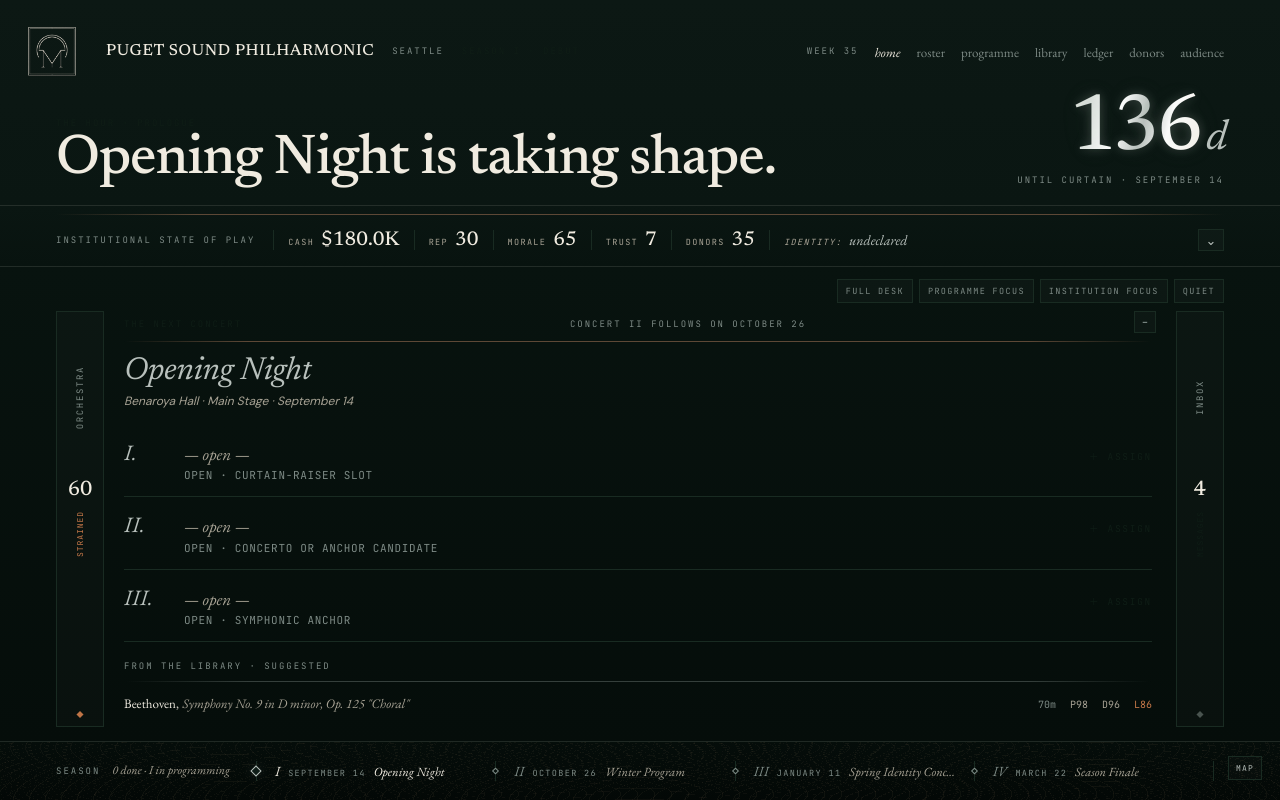
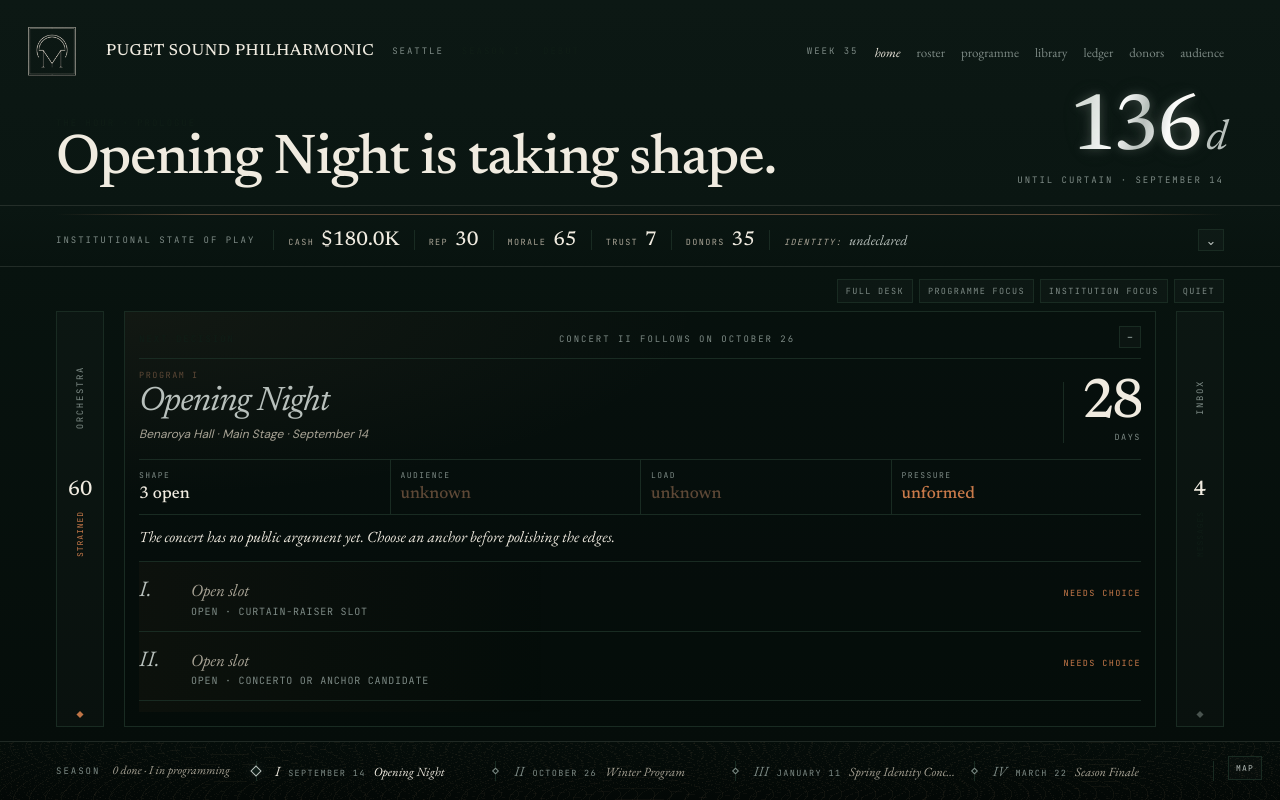
Before and after one commit to lrobadey/orchestramanager, a React (Vite) app: page / in a window 1280 px wide. Both pictures are taken after a click on the button "PROGRAMME FOCUS". Built offline with nearby package versions, Linux system fonts and the light colour scheme.

Commit message:
Clarify home next concert decision card

```diff
--- a/src/components/home/FloorColumns.tsx
+++ b/src/components/home/FloorColumns.tsx
@@ -219,30 +219,57 @@ function NextConcertColumn({ slotName, idx, workCount, selectedWorks, suggested,
   const days = daysToCurtain(idx)
   const date = concertDate(idx)
   const followUpDate = concertDate(Math.min(idx + 1, 3))
+  const visibleWorks = selectedWorks.slice(0, workCount)
+  const openSlots = visibleWorks.filter(w => !w).length
+  const assignedWorks = visibleWorks.filter((w): w is Work => Boolean(w))
+  const avgDraw = averageMetric(assignedWorks, 'audienceDraw')
+  const avgLoad = averageMetric(assignedWorks, 'rehearsalLoad')
+  const stakes = concertStakes(openSlots, avgDraw, avgLoad, seasonComplete)
 
   return (
-    <section className="floor-panel floor-panel-programme">
-      <div className="floor-col-head">
-        <span className="hc-eyebrow" style={{ color: 'var(--bark)' }}>The next concert</span>
+    <section className="floor-panel floor-panel-programme next-decision-card">
+      <div className="floor-col-head next-decision-head">
+        <span className="hc-eyebrow" style={{ color: 'var(--bark)' }}>Next decision</span>
         <span className="hc-eyebrow">{seasonComplete ? 'Season closed' : idx < 3 ? `Concert ${CONCERT_ROMAN[idx + 1]} follows on ${followUpDate}` : 'Final concert of the season'}</span>
         <button type="button" className="floor-collapse-btn" onClick={onCollapse} aria-label="Collapse programme panel">−</button>
       </div>
-      <div className="floor-panel-body">
-        <div className="hc-rule-brown" style={{ marginBottom: 12 }} />
-        <div className="next-title-line"><span className="accent">{slotName}</span></div>
-        <div className="next-meta">{VENUE_NAME} · {seasonComplete ? '—' : date}</div>
-        <div className="next-slots">
-          {selectedWorks.slice(0, workCount).map((w, i) => (
-            <div key={i} className="next-slot-row">
+      <div className="floor-panel-body next-decision-body">
+        <div className="next-decision-hero">
+          <div>
+            <div className="next-decision-kicker">Program {CONCERT_ROMAN[idx]}</div>
+            <div className="next-title-line"><span className="accent">{slotName}</span></div>
+            <div className="next-meta">{VENUE_NAME} · {seasonComplete ? '—' : date}</div>
+          </div>
+          <div className="next-days-block" aria-label={`${days} days until curtain`}>
+            <strong>{days}</strong>
+            <span>{seasonComplete ? 'closed' : 'days'}</span>
+          </div>
+        </div>
+
+        <div className="next-stakes-strip" aria-label="Concert state of play">
+          <div><span>Shape</span><strong>{openSlots} open</strong></div>
+          <div><span>Audience</span><strong className={stakes.audienceTone}>{stakes.audience}</strong></div>
+          <div><span>Load</span><strong className={stakes.loadTone}>{stakes.load}</strong></div>
+          <div><span>Pressure</span><strong className={stakes.pressureTone}>{stakes.pressure}</strong></div>
+        </div>
+
+        <p className="next-decision-read">{stakes.read}</p>
+
+        <div className="next-slots next-slot-ledger">
+          {visibleWorks.map((w, i) => (
+            <div key={i} className={`next-slot-row${w ? ' assigned' : ' open'}`}>
               <span className="next-slot-roman">{SLOT_ROMAN[i] ?? `${i + 1}`}.</span>
-              <div>{w ? <><span className="next-slot-title"><span className="next-slot-composer">{w.composer},</span> <span style={{ fontStyle: 'italic' }}>{w.title}</span></span><div className="next-slot-hint">{w.durationMinutes}m · P{w.artisticPrestige} · D{w.audienceDraw} · L{w.rehearsalLoad}</div></> : <><span className="next-slot-title empty">— open —</span><div className="next-slot-hint">{SLOT_HINTS[i] ?? 'Open slot'}</div></>}</div>
-              <span className="next-slot-assign">{w ? 'ASSIGNED' : '＋ ASSIGN'}</span>
+              <div>{w ? <><span className="next-slot-title"><span className="next-slot-composer">{w.composer},</span> <span style={{ fontStyle: 'italic' }}>{w.title}</span></span><div className="next-slot-hint">{w.durationMinutes}m · prestige {w.artisticPrestige} · draw {w.audienceDraw} · load {w.rehearsalLoad}</div></> : <><span className="next-slot-title empty">Open slot</span><div className="next-slot-hint">{SLOT_HINTS[i] ?? 'Open slot'}</div></>}</div>
+              <span className="next-slot-assign">{w ? 'set' : 'needs choice'}</span>
             </div>
           ))}
         </div>
-        <div className="next-suggested">
-          <span className="hc-eyebrow">From the library · suggested</span>
-          <div className="hc-rule-silver" style={{ margin: '6px 0 8px', opacity: 0.4 }} />
+
+        <div className="next-suggested next-suggestion-ledger">
+          <div className="next-suggestion-head">
+            <span className="hc-eyebrow">Useful library pulls</span>
+            <span className="hc-eyebrow" style={{ color: 'var(--bark)' }}>not assigned</span>
+          </div>
           {suggested.map(w => (
             <div key={w.id} className="next-suggested-row">
               <span><span className="next-suggested-name">{w.composer},</span> <span className="next-suggested-title">{w.title}</span></span>
@@ -253,9 +280,9 @@ function NextConcertColumn({ slotName, idx, workCount, selectedWorks, suggested,
             </div>
           ))}
         </div>
-        <button type="button" className="next-cta" onClick={onOpenProgramme}>
+        <button type="button" className="next-cta next-decision-cta" onClick={onOpenProgramme}>
           <span className="next-cta-arrow">▸</span>
-          <span className="next-cta-label">{seasonComplete ? 'Open Season Summary' : `Open Programme Builder for ${CONCERT_ROMAN[idx]}`}</span>
+          <span className="next-cta-label">{seasonComplete ? 'Open Season Summary' : `Open Programme Builder`}</span>
           <span className="next-cta-trail">{seasonComplete ? 'IV / IV' : `T−${days}d`}</span>
         </button>
       </div>
@@ -291,6 +318,48 @@ function InboxFinanceColumn({ institution, onCollapse }: { institution: Institut
       </div>
     </section>
   )
+}
+
+function averageMetric(works: Work[], key: 'audienceDraw' | 'rehearsalLoad'): number | null {
+  if (!works.length) return null
+  return Math.round(works.reduce((sum, work) => sum + work[key], 0) / works.length)
+}
+
+function concertStakes(openSlots: number, avgDraw: number | null, avgLoad: number | null, seasonComplete: boolean): {
+  audience: string
+  audienceTone: 'pine' | 'bark' | 'ember'
+  load: string
+  loadTone: 'pine' | 'bark' | 'ember'
+  pressure: string
+  pressureTone: 'pine' | 'bark' | 'ember'
+  read: string
+} {
+  if (seasonComplete) {
+    return {
+      audience: 'settled',
+      audienceTone: 'pine',
+      load: 'past',
+      loadTone: 'bark',
+      pressure: 'closed',
+      pressureTone: 'bark',
+      read: 'The season is complete. Review the pattern before moving into the next cycle.',
+    }
+  }
+
+  const audience = avgDraw == null ? 'unknown' : avgDraw >= 68 ? 'promising' : avgDraw >= 52 ? 'uncertain' : 'thin'
+  const audienceTone = avgDraw == null ? 'bark' : avgDraw >= 68 ? 'pine' : avgDraw >= 52 ? 'bark' : 'ember'
+  const load = avgLoad == null ? 'unknown' : avgLoad >= 72 ? 'heavy' : avgLoad >= 55 ? 'workable' : 'light'
+  const loadTone = avgLoad == null ? 'bark' : avgLoad >= 72 ? 'ember' : avgLoad >= 55 ? 'bark' : 'pine'
+  const pressure = openSlots >= 3 ? 'unformed' : openSlots >= 1 ? 'active' : 'set'
+  const pressureTone = openSlots >= 3 ? 'ember' : openSlots >= 1 ? 'bark' : 'pine'
+
+  const read = openSlots >= 3
+    ? 'The concert has no public argument yet. Choose an anchor before polishing the edges.'
+    : openSlots > 0
+      ? 'The concert has a shape, but its remaining gaps still decide the evening.'
+      : 'The programme is set. The question now shifts to rehearsal risk and public appetite.'
+
+  return { audience, audienceTone, load, loadTone, pressure, pressureTone, read }
 }
 
 function conditionTone(score: number): 'pine' | 'bark' | 'ember' {
--- a/src/styles/home.css
+++ b/src/styles/home.css
@@ -840,25 +840,116 @@
 .roster-watch-stat.low { color: var(--ember); }
 .roster-watch-stat.ok { color: var(--birch-dim); }
 
+.next-decision-card {
+  border: 1px solid var(--hairline-soft);
+  background:
+    radial-gradient(90% 72% at 0% 0%, rgba(138, 107, 79, 0.09), transparent 62%),
+    rgba(0, 0, 0, 0.10);
+  padding: 14px;
+}
+.next-decision-head {
+  margin-bottom: 10px;
+  padding-bottom: 10px;
+  border-bottom: 1px solid var(--hairline-soft);
+}
+.next-decision-body { padding-right: 0; }
+.next-decision-hero {
+  display: grid;
+  grid-template-columns: minmax(0, 1fr) auto;
+  gap: 18px;
+  align-items: end;
+}
+.next-decision-kicker {
+  margin-bottom: 5px;
+  color: var(--bark-dim);
+  font-family: var(--hc-mono);
+  font-size: 8.5px;
+  letter-spacing: 0.18em;
+  text-transform: uppercase;
+}
 .next-title-line {
   font-family: var(--display);
-  font-size: 32px;
+  font-size: 34px;
   color: var(--birch);
   font-weight: 500;
-  letter-spacing: -0.005em;
-  line-height: 1.1;
+  letter-spacing: -0.025em;
+  line-height: 0.98;
 }
 .next-title-line .accent { font-style: italic; color: var(--silver); }
-.next-meta { font-size: 12px; color: var(--birch-dim); margin-top: 4px; font-style: italic; }
-
+.next-meta { font-size: 12px; color: var(--birch-dim); margin-top: 6px; font-style: italic; }
+.next-days-block {
+  display: grid;
+  justify-items: end;
+  gap: 3px;
+  padding-left: 18px;
+  border-left: 1px solid var(--hairline-soft);
+}
+.next-days-block strong {
+  color: var(--birch);
+  font-family: var(--display);
+  font-size: 56px;
+  font-weight: 500;
+  letter-spacing: -0.06em;
+  line-height: 0.82;
+}
+.next-days-block span {
+  color: var(--silver-dim);
+  font-family: var(--hc-mono);
+  font-size: 8.5px;
+  letter-spacing: 0.18em;
+  text-transform: uppercase;
+}
+.next-stakes-strip {
+  display: grid;
+  grid-template-columns: repeat(4, minmax(0, 1fr));
+  margin-top: 16px;
+  border-top: 1px solid var(--hairline-soft);
+  border-bottom: 1px solid var(--hairline-soft);
+}
+.next-stakes-strip div {
+  display: grid;
+  gap: 4px;
+  padding: 10px 10px 11px;
+}
+.next-stakes-strip div:first-child { padding-left: 0; }
+.next-stakes-strip div + div { border-left: 1px solid var(--hairline-soft); }
+.next-stakes-strip span {
+  color: var(--silver-dim);
+  font-family: var(--hc-mono);
+  font-size: 8px;
+  letter-spacing: 0.18em;
+  text-transform: uppercase;
+}
+.next-stakes-strip strong {
+  color: var(--birch);
+  font-family: var(--display);
+  font-size: 17px;
+  font-weight: 500;
+  line-height: 1;
+}
+.next-stakes-strip strong.pine { color: var(--pine); }
+.next-stakes-strip strong.bark { color: var(--bark-dim); }
+.next-stakes-strip strong.ember { color: var(--ember); }
+.next-decision-read {
+  margin: 12px 0 0;
+  color: var(--birch);
+  font-family: var(--serif);
+  font-size: 15.5px;
+  line-height: 1.34;
+  font-style: italic;
+}
 .next-slots { margin-top: 14px; }
+.next-slot-ledger {
+  border-bottom: 1px solid var(--hairline-soft);
+}
 .next-slot-row {
   display: grid;
-  grid-template-columns: 60px 1fr auto;
-  padding: 12px 0;
-  border-bottom: 1px solid var(--hairline-soft);
+  grid-template-columns: 52px minmax(0, 1fr) auto;
+  padding: 11px 0;
+  border-top: 1px solid var(--hairline-soft);
   align-items: baseline;
 }
+.next-slot-row.open { background: linear-gradient(90deg, rgba(201, 122, 74, 0.045), transparent 42%); }
 .next-slot-roman {
   font-family: var(--serif);
   font-size: 22px;
@@ -877,27 +968,37 @@
 }
 .next-slot-composer { color: var(--birch-dim); }
 .next-slot-hint {
-  font-size: 11px;
+  font-size: 10px;
   color: var(--silver-dim);
   margin-top: 2px;
-  letter-spacing: 0.06em;
+  letter-spacing: 0.08em;
   font-family: var(--hc-mono);
   text-transform: uppercase;
 }
 .next-slot-assign {
   font-family: var(--hc-mono);
-  font-size: 9.5px;
-  color: var(--bark);
-  letter-spacing: 0.18em;
-}
+  font-size: 8.5px;
+  color: var(--bark-dim);
+  letter-spacing: 0.16em;
+  text-transform: uppercase;
+}
+.next-slot-row.open .next-slot-assign { color: var(--ember); }
 
 .next-suggested { margin-top: 14px; }
+.next-suggestion-head {
+  display: flex;
+  justify-content: space-between;
+  align-items: baseline;
+  gap: 10px;
+  margin-bottom: 6px;
+}
 .next-suggested-row {
   display: grid;
-  grid-template-columns: 1fr auto auto auto auto;
+  grid-template-columns: minmax(0, 1fr) auto auto auto auto;
   gap: 14px;
-  padding: 5px 0;
+  padding: 6px 0;
   align-items: baseline;
+  border-top: 1px solid var(--hairline-soft);
 }
 .next-suggested-name { font-family: var(--serif); font-size: 13px; color: var(--birch); }
 .next-suggested-title { font-family: var(--serif); font-size: 13px; color: var(--birch-dim); font-style: italic; }
@@ -925,6 +1026,7 @@
   transition: border-color 120ms ease, background 120ms ease;
 }
 .next-cta:hover { border-color: var(--silver); background: rgba(184, 192, 188, 0.04); }
+.next-decision-cta { margin-top: 14px; }
 .next-cta-arrow { font-family: var(--serif); font-size: 22px; color: var(--silver); font-style: italic; }
 .next-cta-label { font-family: var(--display); font-size: 18px; color: var(--birch); font-weight: 500; letter-spacing: 0.01em; }
 .next-cta-trail { font-family: var(--hc-mono); font-size: 9.5px; color: var(--silver-dim); letter-spacing: 0.18em; }
```
